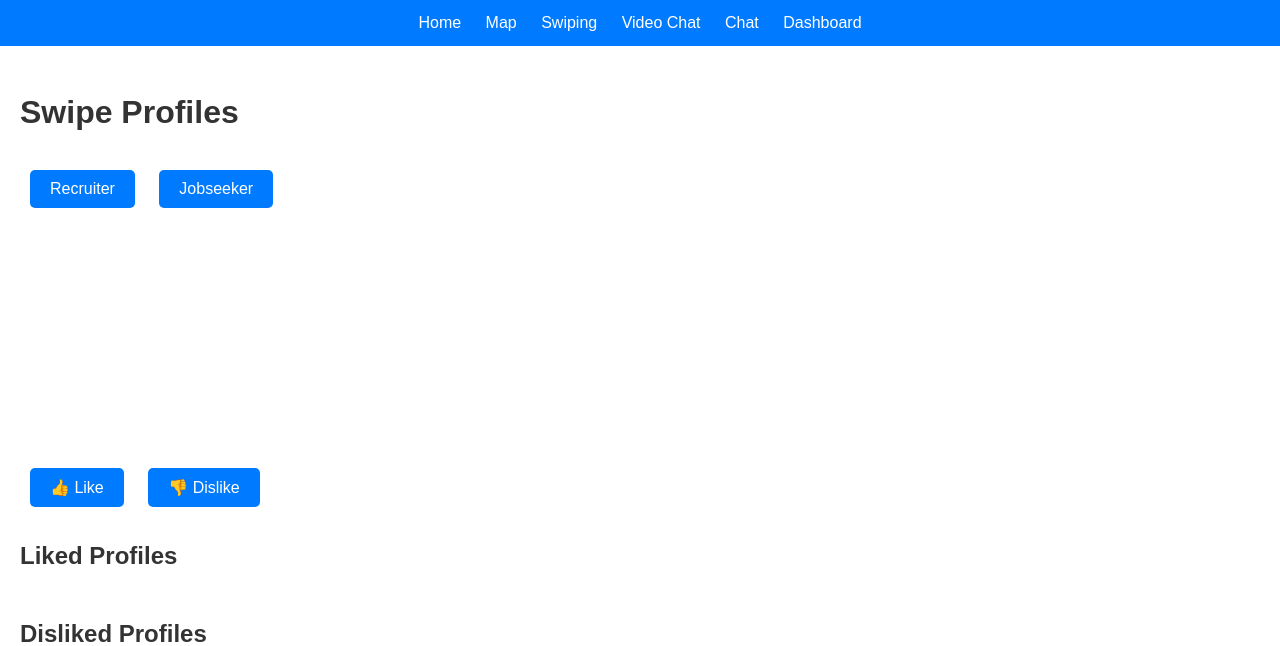
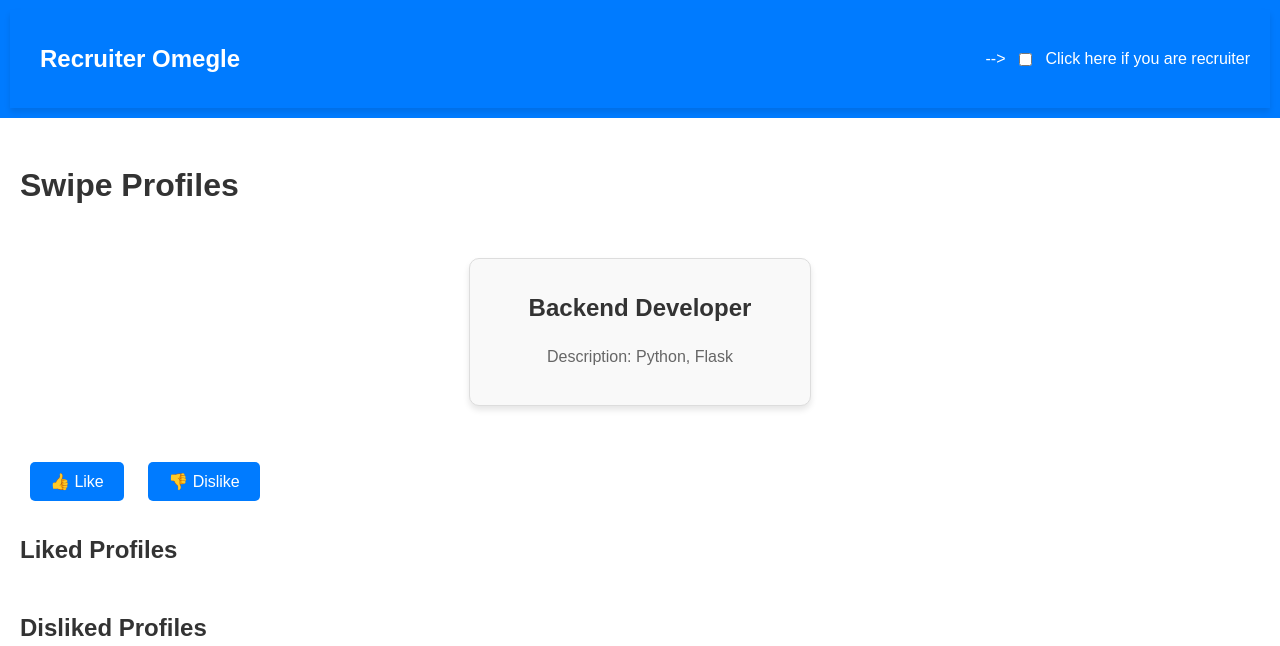
Before and after one commit to oasb16/recruiter-omegle, a Flask app: page /swipe in a window 1280 px wide. Shown: the top 646 px of the page. Run offline with Flask 3, Linux system fonts and the light colour scheme.

Commit message:
Initial commit for Recruiter Omegle MVP

```diff
--- a/app/static/style.css
+++ b/app/static/style.css
@@ -109,3 +109,39 @@ button:hover {
 #disliked-container .card {
     width: 200px;
 }
+
+.navbar {
+    display: flex;
+    justify-content: space-between;
+    align-items: center;
+    background-color: #007bff;
+    padding: 10px 20px;
+    box-shadow: 0px 4px 6px rgba(0, 0, 0, 0.1);
+}
+
+.toggle-container {
+    display: flex;
+    align-items: center;
+    background: #007bff;
+    gap: 10px;
+}
+
+.carousel {
+    display: flex;
+    justify-content: center;
+    align-items: center;
+    height: 200px;
+    overflow: hidden;
+    margin: 20px auto;
+}
+
+.card {
+    border: 1px solid #ddd;
+    padding: 20px;
+    border-radius: 10px;
+    background: #f9f9f9;
+    box-shadow: 0px 4px 6px rgba(0, 0, 0, 0.1);
+    width: 300px;
+    text-align: center;
+    transition: transform 0.3s ease;
+}
--- a/app/static/swipe.js
+++ b/app/static/swipe.js
@@ -4,15 +4,13 @@ let liked = [];
 let disliked = [];
 
 document.addEventListener("DOMContentLoaded", () => {
-    const recruiterBtn = document.getElementById("recruiter-btn");
-    const jobseekerBtn = document.getElementById("jobseeker-btn");
-
-    recruiterBtn.addEventListener("click", () => fetchCards("recruiter"));
-    jobseekerBtn.addEventListener("click", () => fetchCards("jobseeker"));
+    // Detect role from localStorage
+    const role = localStorage.getItem('role') || 'jobseeker';
+    fetchCards(role);
 });
 
 function fetchCards(role) {
-    // Reset cards and sections when a new role is selected
+    // Reset cards and sections when fetching new data
     currentIndex = 0;
     cards = [];
     liked = [];
--- a/app/templates/layout.html
+++ b/app/templates/layout.html
@@ -3,20 +3,33 @@
 <head>
     <meta charset="UTF-8">
     <meta name="viewport" content="width=device-width, initial-scale=1.0">
-    <title>RecruiterOmegle</title>
+    <title>Recruiter Omegle</title>
     <link rel="stylesheet" href="{{ url_for('static', filename='style.css') }}">
 </head>
 <body>
     <nav>
-        <a href="/">Home</a>
-        <a href="/map">Map</a>
-        <a href="/swipe">Swiping</a>
-        <a href="/video_chat">Video Chat</a>
-        <a href="/chat">Chat</a>
-        <a href="/dashboard">Dashboard</a>
+        <div class="navbar">
+            <h1><a href="/" class="navbar-title">Recruiter Omegle</a></h1>
+            <div class="toggle-container">
+                <label for="role-toggle">--></label>
+                <input type="checkbox" id="role-toggle" />
+                <label for="role-toggle">Click here if you are recruiter</label>
+            </div>
+        </div>
     </nav>
     <main>
         {% block content %}{% endblock %}
     </main>
+    <script>
+        // Initialize toggle state from localStorage
+        const roleToggle = document.getElementById('role-toggle');
+        roleToggle.checked = localStorage.getItem('role') === 'recruiter';
+
+        // Update role in localStorage when toggled
+        roleToggle.addEventListener('change', () => {
+            localStorage.setItem('role', roleToggle.checked ? 'recruiter' : 'jobseeker');
+            location.reload(); // Reload to apply the new role
+        });
+    </script>
 </body>
 </html>
--- a/app/templates/swipe.html
+++ b/app/templates/swipe.html
@@ -1,12 +1,6 @@
 {% extends "layout.html" %}
 {% block content %}
 <h1>Swipe Profiles</h1>
-
-<!-- Role Selection Buttons -->
-<div style="margin-bottom: 20px;">
-    <button id="recruiter-btn">Recruiter</button>
-    <button id="jobseeker-btn">Jobseeker</button>
-</div>
 
 <!-- Carousel Section -->
 <div id="card-container" class="carousel"></div>
```
